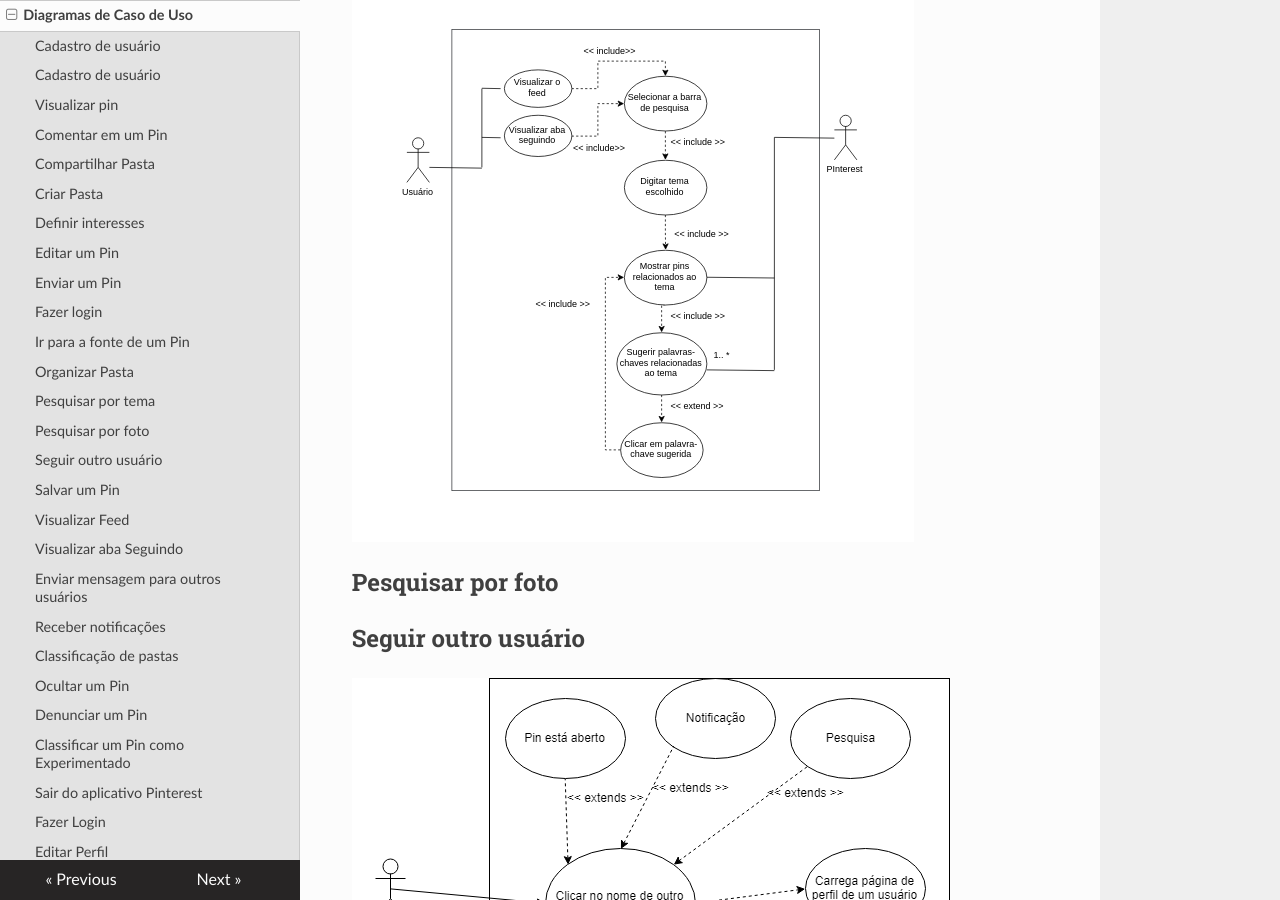
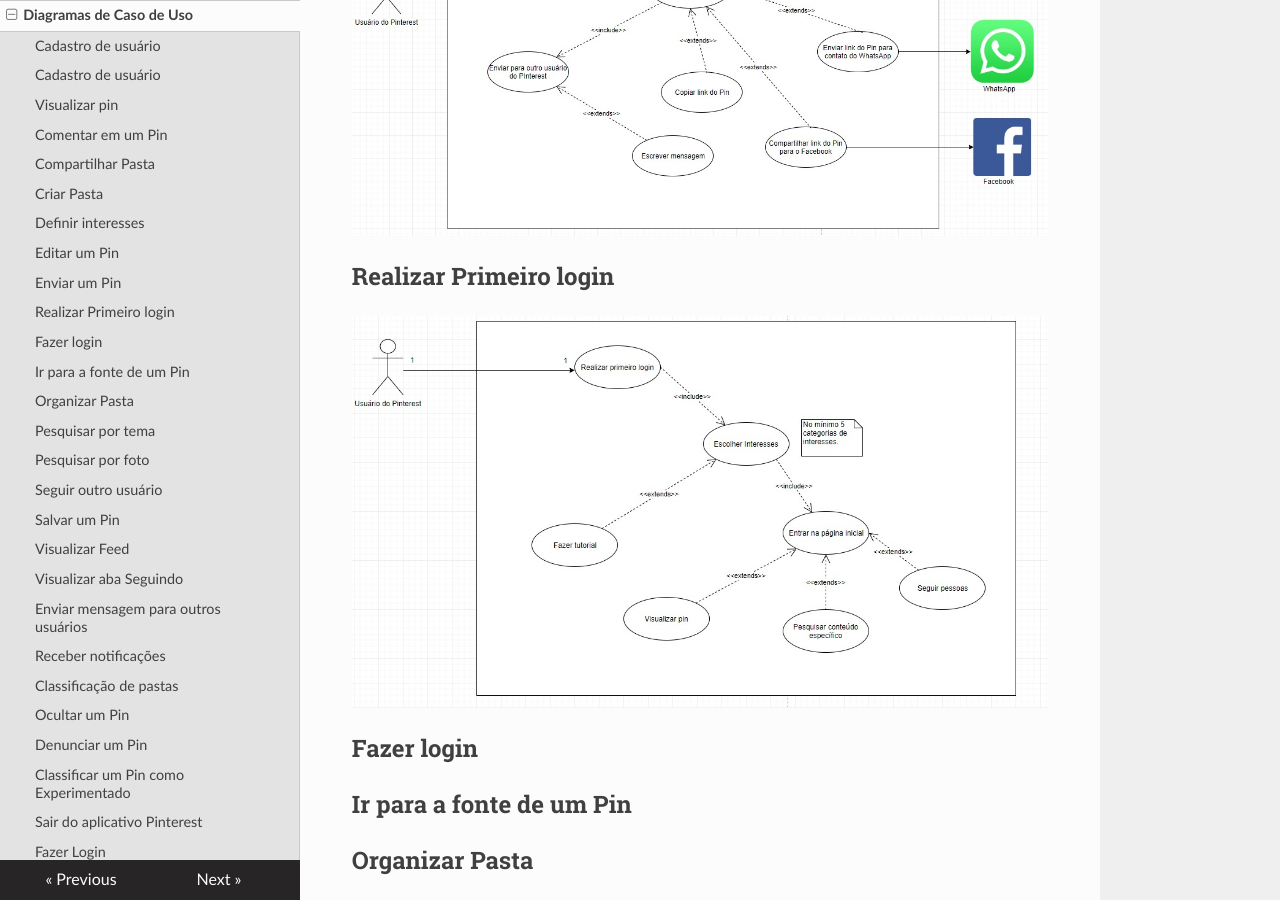
Before and after one commit to joberthrogers18/2018.2-Requisitos-Pinterest, an MkDocs documentation site: the page built from docs/diagramas_caso_uso.md, in a window 1280 px wide and 900 px high, scrolled down 3277 px. Built offline with MkDocs 1.6.1, drawn with Linux system fonts in a browser that asks for light colours; nearby versions of some CDN libraries; old or Windows-style settings are respelled for this version of MkDocs.

Commit message:
Adding use cases

```diff
--- a/docs/diagramas_caso_uso.md
+++ b/docs/diagramas_caso_uso.md
@@ -33,6 +33,11 @@
 
 ## Enviar um Pin
 
+![EnviarUmPin](img/CasoDeUsoEnviarUmPin.jpeg)
+
+## Realizar Primeiro login
+
+![RealizarPrimeiroLogin](img/CasoDeUsoRealizarPrimeiroLogin.jpeg)
 
 ## Fazer login
 
```
Also changed, not shown: other parts of docs/diagramas_caso_uso.md (+1 -0 lines), docs/img/CasoDeUsoEnviarUmPin.jpeg (added), docs/img/CasoDeUsoRealizarPrimeiroLogin.jpeg (added), docs/img/CasoDeUsoSalvarUmPin.jpeg (added).
